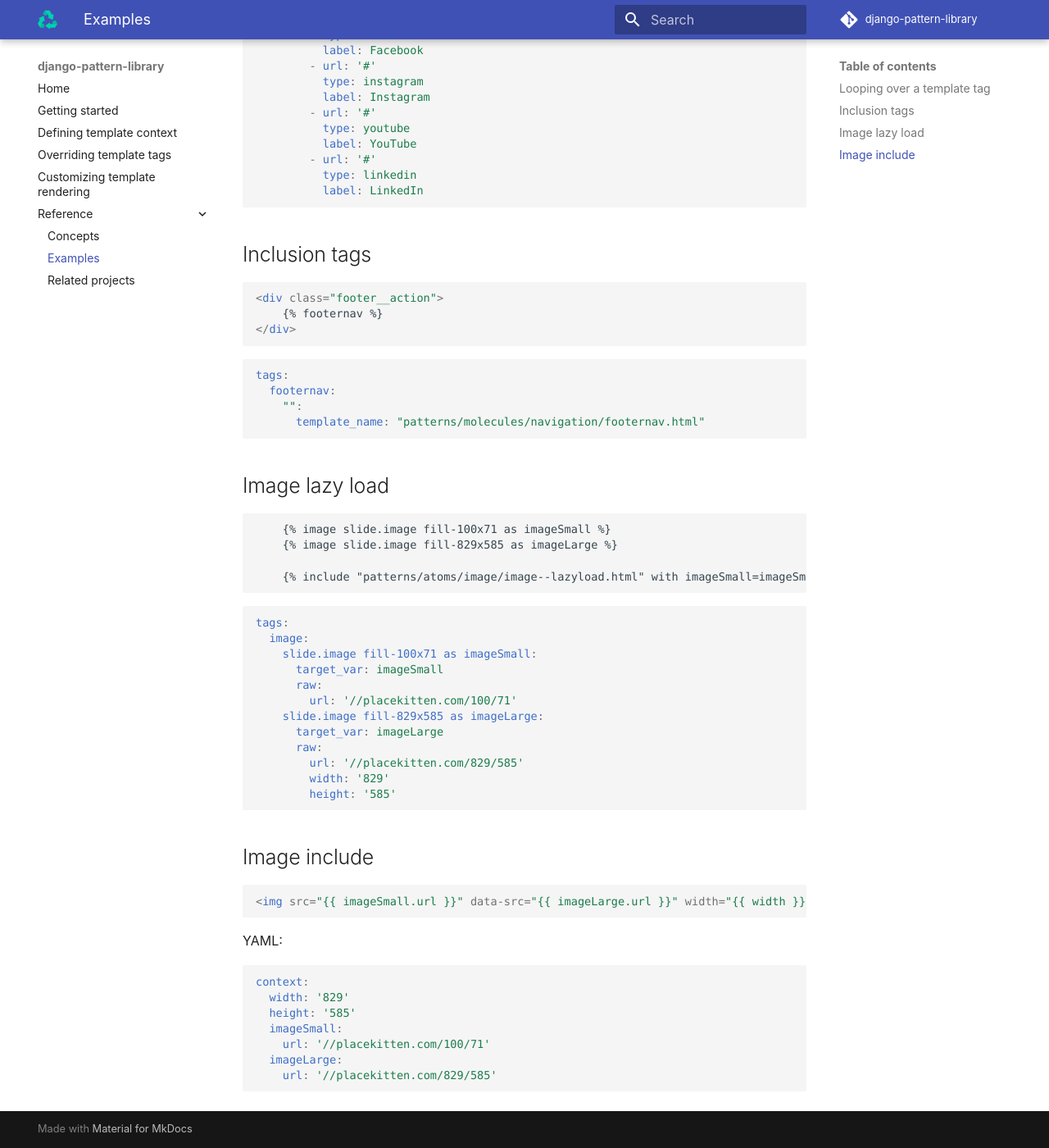
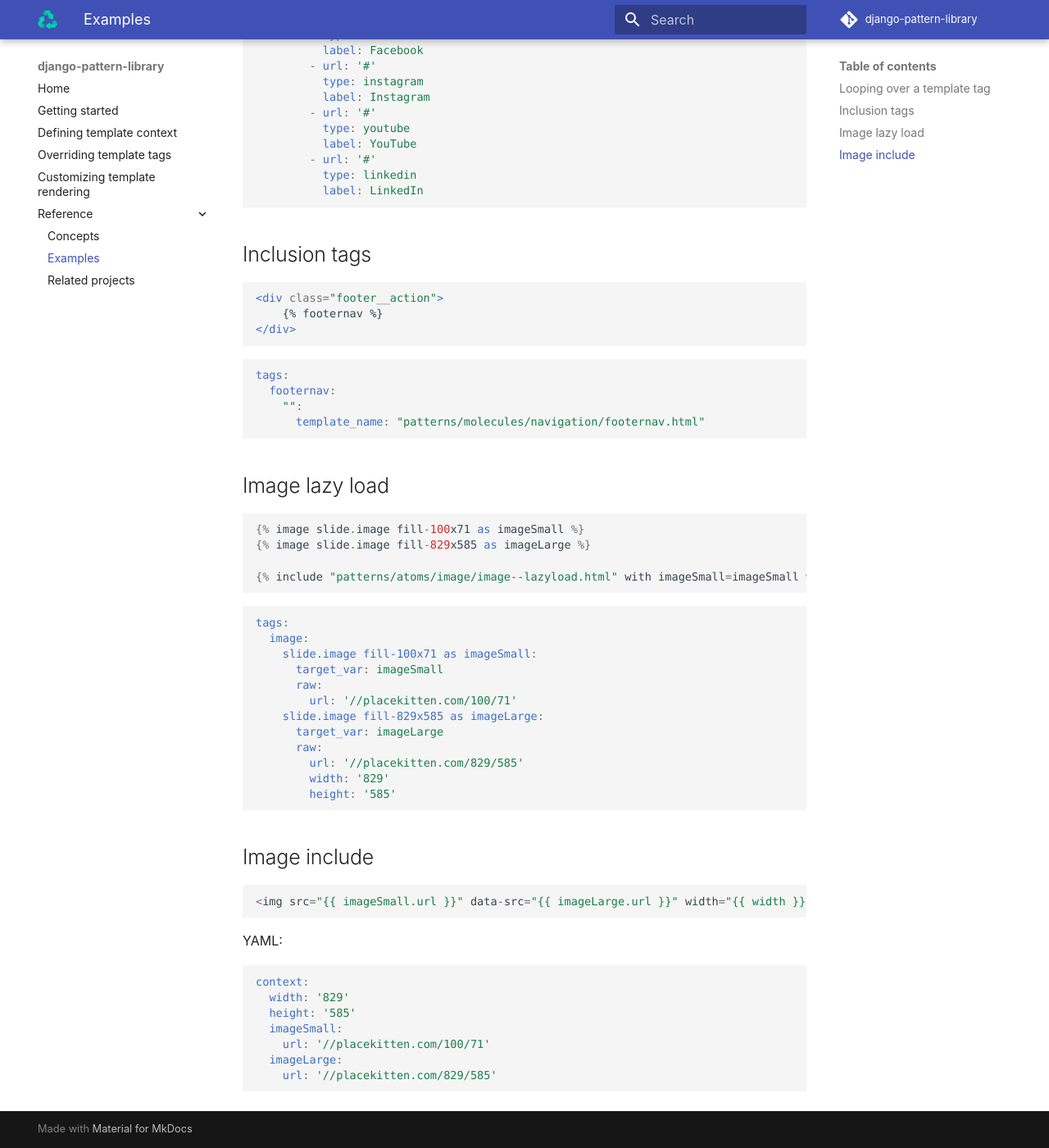
Before and after one commit to torchbox/django-pattern-library, an MkDocs documentation site: the page built from docs/reference/examples.md, in a window 1280 px wide and 1400 px high, scrolled down 702 px. Shown: the whole window at 82% size. Built offline with MkDocs 1.6.1 and Material for MkDocs 9.7.7, drawn with Linux system fonts in a browser that asks for light colours; comment, search, counter and statistics services are not loaded.

Commit message:
Improve syntax highlighting

````diff
--- a/docs/reference/examples.md
+++ b/docs/reference/examples.md
@@ -45,7 +45,7 @@
 
 ## Inclusion tags
 
-```html
+```jinja2
 <div class="footer__action">
     {% footernav %}
 </div>
@@ -60,11 +60,11 @@
 
 ## Image lazy load
 
-```html
-    {% image slide.image fill-100x71 as imageSmall %}
-    {% image slide.image fill-829x585 as imageLarge %}
+```jinja2
+{% image slide.image fill-100x71 as imageSmall %}
+{% image slide.image fill-829x585 as imageLarge %}
 
-    {% include "patterns/atoms/image/image--lazyload.html" with imageSmall=imageSmall width=829 height=585 imageLarge=imageLarge classList='slide__image' %}
+{% include "patterns/atoms/image/image--lazyload.html" with imageSmall=imageSmall width=829 height=585 imageLarge=imageLarge classList='slide__image' %}
 ```
 
 ```yaml
@@ -84,7 +84,7 @@
 
 ## Image include
 
-```html
+```jinja2
 <img src="{{ imageSmall.url }}" data-src="{{ imageLarge.url }}" width="{{ width }}" height="{{ height }}" alt="{{ imageLarge.alt }}" class="{{ classList }} lazyload">
 ```
 
````
Also changed, not shown: docs/README.md (+1 -1 lines), docs/getting-started.md (+3 -3 lines), docs/guides/customizing-template-rendering.md (+2 -2 lines).
